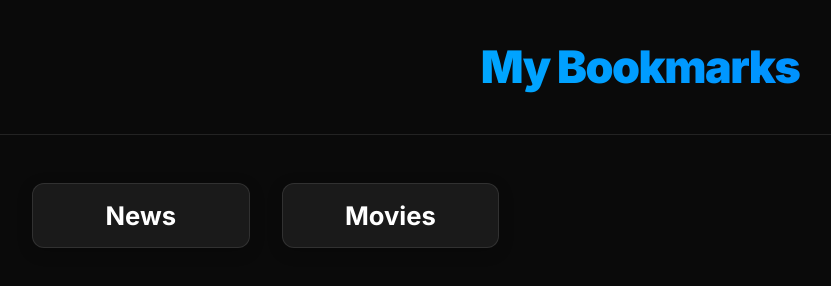
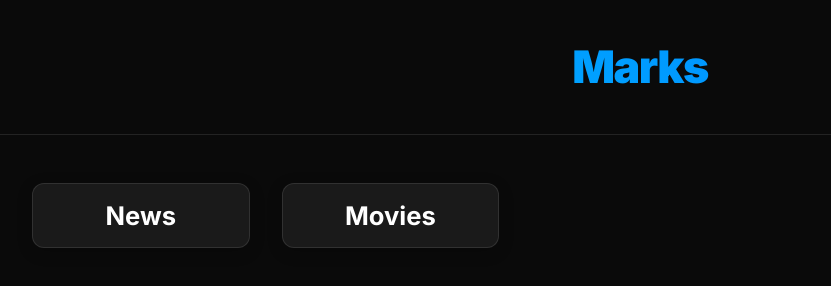
Before and after one commit to tharunraja24/marks, a plain HTML site: page index.html in a window 1280 px wide. Shown: the whole page, without its empty margins (0-831 px from the left). Drawn offline with Linux system fonts and the light colour scheme.

Commit message:
remove config.js and update index.html to use static values for site name and links

```diff
--- a/config.js
+++ /dev/null
@@ -1,7 +0,0 @@
-const config = {
-    siteName: "My Bookmarks",
-    filePatterns: {
-        moviesHtml: "/categories/movies.html",
-        newsHtml: "/categories/news.html"
-    }
-};
--- a/index.html
+++ b/index.html
@@ -1,32 +1,28 @@
 <!DOCTYPE html>
 <html lang="en">
+
 <head>
     <meta charset="UTF-8">
     <meta name="viewport" content="width=device-width, initial-scale=1.0">
-    <title id="page-title">Bookmark Categories</title>
+    <title>Marks</title>
     <link rel="stylesheet" href="/static/css/style.css">
     <link href="https://fonts.googleapis.com/css2?family=Inter:wght@400;500;700;900&display=swap" rel="stylesheet">
 </head>
+
 <body>
     <header>
-        <h1 id="site-name"></h1>
+        <h1>Marks</h1>
     </header>
     <main>
         <div id="category-grid">
-            <a href="" class="category-item" id="news-link">
+            <a href="/categories/news.html" class="category-item">
                 <h2>News</h2>
             </a>
-            <a href="" class="category-item" id="movies-link">
+            <a href="/categories/movies.html" class="category-item">
                 <h2>Movies</h2>
             </a>
         </div>
     </main>
-    <script src="/config.js"></script>
-    <script>
-        document.getElementById('site-name').textContent = config.siteName;
-        document.getElementById('page-title').textContent = config.siteName + " - Bookmark Categories";
-        document.getElementById('news-link').href = config.filePatterns.newsHtml;
-        document.getElementById('movies-link').href = config.filePatterns.moviesHtml;
-    </script>
 </body>
+
 </html>
```
